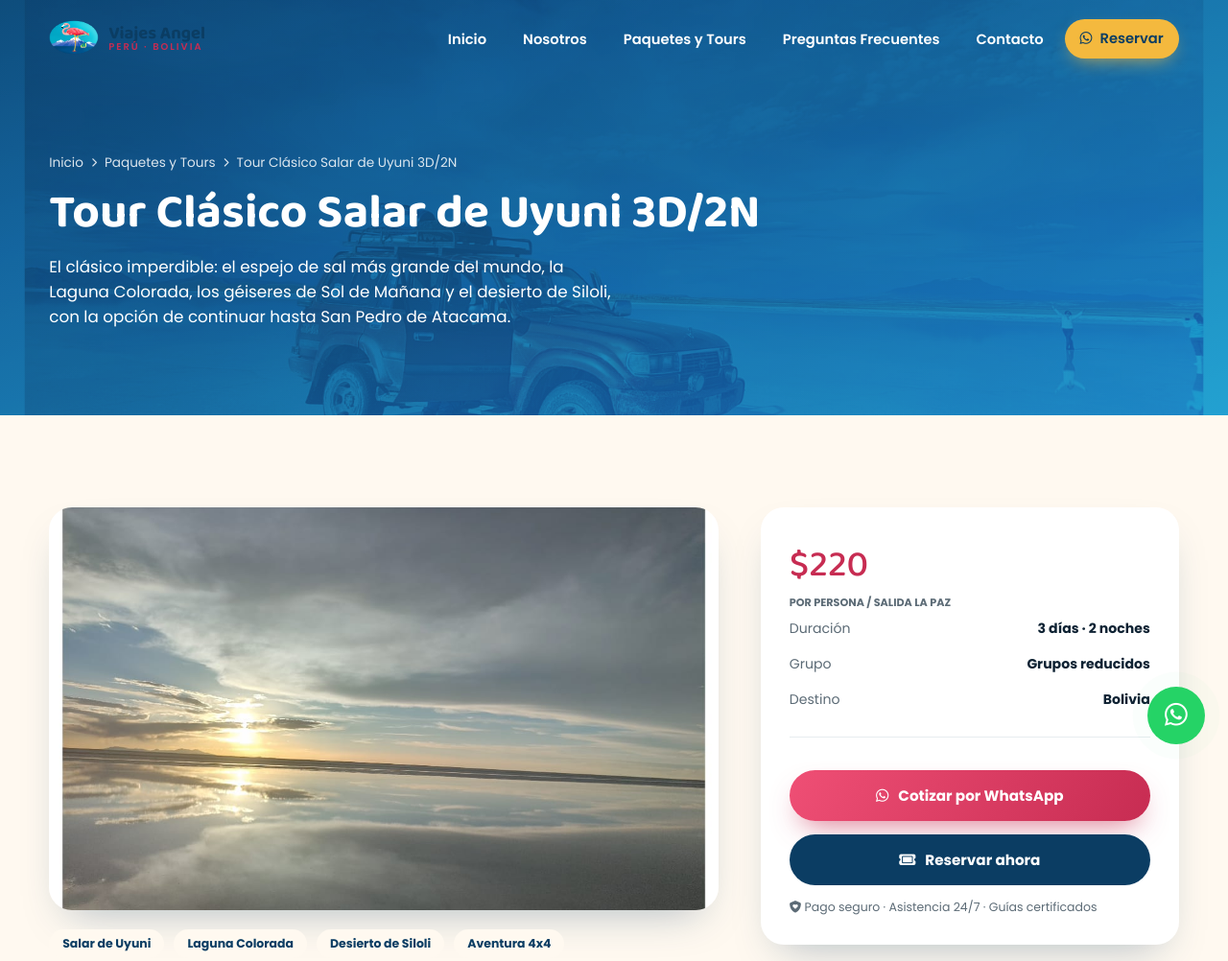
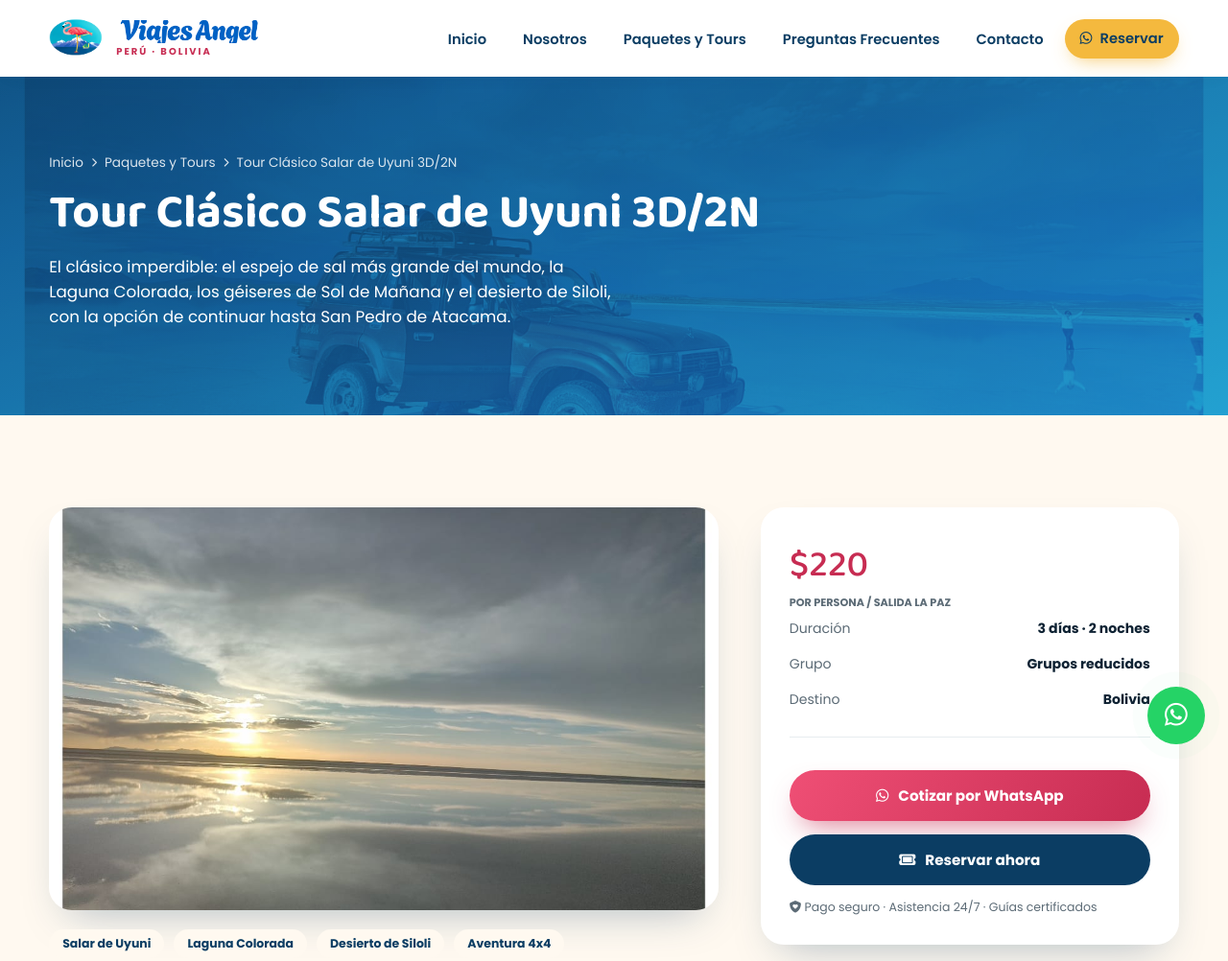
Before and after one commit to sevcreativo-debug/pagina-de-turismo, a plain HTML site: page site/tour.html in a window 1280 px wide. Shown: the top 1002 px of the page at 96% size. Drawn offline with Linux system fonts and the light colour scheme; files whose address does not match are found by name.

Commit message:
Header blanco fijo y logotipo con letras reales del isologo

```diff
--- a/site/assets/css/style.css
+++ b/site/assets/css/style.css
@@ -92,30 +92,29 @@ body.is-loading{overflow:hidden;height:100vh;}
    ========================================================= */
 .site-header{
   position:fixed;top:0;left:0;right:0;z-index:500;
-  padding:14px 0;
-  transition:background .4s ease, box-shadow .4s ease, padding .4s ease;
+  padding:12px 0;
+  background:#fff;
+  box-shadow:0 4px 20px -12px rgba(11,61,99,.25);
+  transition:box-shadow .4s ease, padding .4s ease;
 }
 .site-header.scrolled{
-  background:rgba(255,255,255,.92);
-  backdrop-filter:blur(10px);
-  box-shadow:0 10px 30px -18px rgba(11,61,99,.4);
-  padding:8px 0;
+  box-shadow:0 10px 30px -16px rgba(11,61,99,.45);
+  padding:6px 0;
 }
 .nav-wrap{display:flex;align-items:center;justify-content:space-between;gap:20px;}
-.brand{display:flex;align-items:center;gap:10px;}
-.brand img{height:52px;width:auto;transition:height .3s ease;}
-.site-header.scrolled .brand img{height:44px;}
-.brand-text{display:flex;flex-direction:column;line-height:1;}
-.brand-text b{font-family:var(--ff-title);font-size:1.15rem;color:var(--blue-deep);}
-.brand-text span{font-size:.62rem;letter-spacing:2px;color:var(--pink-dark);font-weight:600;}
+.brand{display:flex;align-items:center;gap:12px;}
+.brand-icon{height:56px;width:auto;transition:height .3s ease;}
+.site-header.scrolled .brand-icon{height:46px;}
+.brand-text{display:flex;flex-direction:column;line-height:1;gap:4px;}
+.brand-word{height:24px;width:auto;display:block;transition:height .3s ease;}
+.site-header.scrolled .brand-word{height:20px;}
+.brand-text span{font-size:.62rem;letter-spacing:2px;color:var(--pink-dark);font-weight:700;margin-left:2px;}
 
 .main-nav ul{display:flex;gap:6px;align-items:center;}
 .main-nav a{
   padding:10px 16px;border-radius:99px;font-weight:600;font-size:.92rem;
   color:var(--blue-deep);position:relative;transition:background .3s,color .3s;
 }
-.site-header:not(.scrolled) .main-nav a{color:#fff;}
-.site-header:not(.scrolled).transparent-off .main-nav a{color:var(--blue-deep);}
 .main-nav a:hover, .main-nav a.active{background:var(--pink);color:#fff !important;}
 .nav-cta{
   display:flex;align-items:center;gap:8px;
--- a/site/tour.html
+++ b/site/tour.html
@@ -22,8 +22,8 @@
 <header class="site-header">
   <div class="container nav-wrap">
     <a href="index.html" class="brand">
-      <img src="assets/img/logo-icon.png" alt="Viajes Angel">
-      <div class="brand-text"><b>Viajes Angel</b><span>PERÚ · BOLIVIA</span></div>
+      <img src="assets/img/logo-icon.png" alt="Viajes Angel" class="brand-icon">
+      <div class="brand-text"><img src="assets/img/logo-wordmark.png" alt="Viajes Angel" class="brand-word"><span>PERÚ · BOLIVIA</span></div>
     </a>
     <nav class="main-nav">
       <ul>
```
Also changed, not shown: site/contacto.html (+2 -2 lines), site/index.html (+2 -2 lines), site/nosotros.html (+2 -2 lines), site/paquetes.html (+2 -2 lines), site/preguntas.html (+2 -2 lines), site/assets/img/logo-wordmark.png (added).
